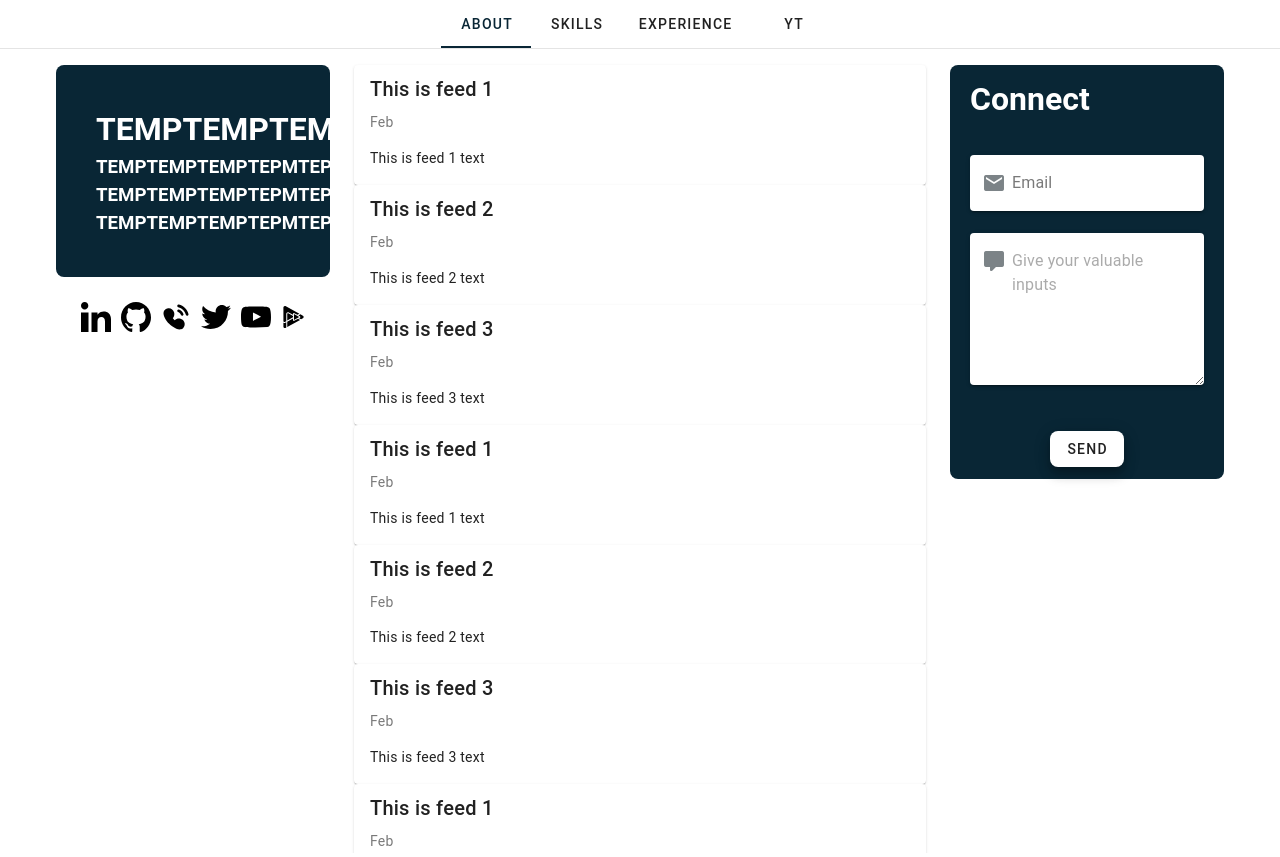
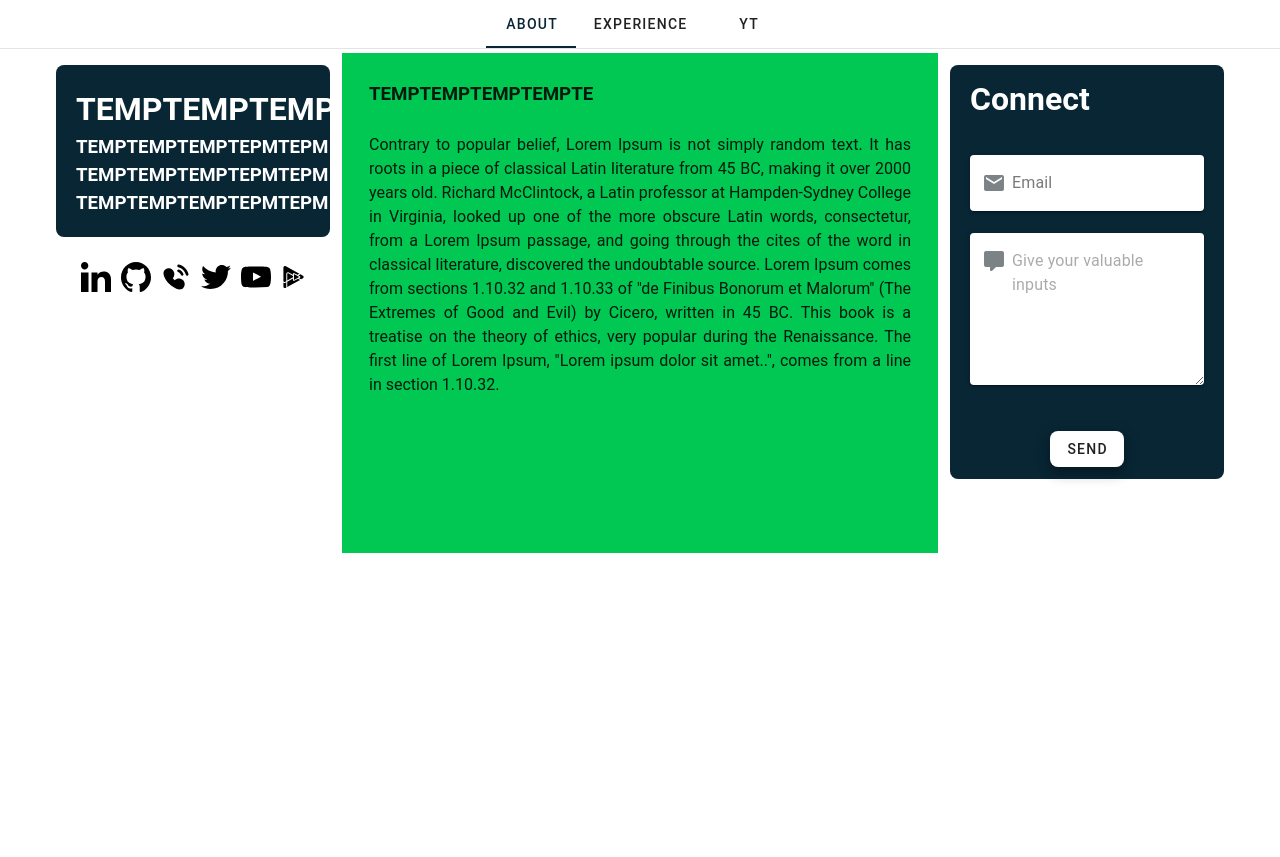
Before and after one commit to LogaMithran/PortFolio, a Vue app: page / in a window 1280 px wide. After the commit the page ends 800 px from the top, so only its background shows below. Built offline with nearby package versions, Linux system fonts and the light colour scheme; what @vue/apollo-option would draw is missing.

Commit message:
Feat: responsive build -1

```diff
--- a/components.d.ts
+++ b/components.d.ts
@@ -12,7 +12,6 @@ declare module 'vue' {
     Connect: typeof import('./src/components/Connect/index.vue')['default']
     Experience: typeof import('./src/components/Experience/index.vue')['default']
     Feed: typeof import('./src/components/Feed/index.vue')['default']
-    Skills: typeof import('./src/components/skills/index.vue')['default']
     YT: typeof import('./src/components/YT/index.vue')['default']
   }
 }
--- a/src/App.vue
+++ b/src/App.vue
@@ -15,30 +15,32 @@
     <v-divider></v-divider>
     <v-main>
       <v-container>
-        <v-row>
+        <v-row
+          class="full-row"
+        >
           <v-col
             xs="12"
+            sm="12"
             lg="3"
-            md="3"
           >
             <BasicDetail/>
           </v-col>
           <v-col
-            xs="10"
+            xs="12"
+            sm="10"
             lg="6"
-            md="6"
+            md="12"
             class="feed-non-scrollable"
             v-model="headerTabValue"
           >
-            <Feed v-if="parseInt(headerTabValue) == 0"/>
-            <Skills v-if="parseInt(headerTabValue) == 1"/>
-            <Experience v-if="parseInt(headerTabValue) == 2"/>
-            <YT v-if="parseInt(headerTabValue) == 3"/>
+            <About v-if="parseInt(headerTabValue) == 0"/>
+            <Experience v-if="parseInt(headerTabValue) == 1"/>
+            <YT v-if="parseInt(headerTabValue) == 2"/>
           </v-col>
           <v-col
             xs="12"
+            sm="12"
             lg="3"
-            md="3"
           >
             <Connect/>
           </v-col>
@@ -49,7 +51,7 @@
 </template>
 
 <script setup lang="ts">
-let header_tabs = ["About", "Skills", "Experience", "Yt"]
+let header_tabs = ["About", "Experience", "Yt"]
 </script>
 
 <script lang="ts">
@@ -63,13 +65,25 @@ export default {
 </script>
 
 <style>
-.details-div {
-  padding: 20px;
+
+.feed-non-scrollable {
+  min-height: 500px;
+  overflow: auto;
+  width: fit-content;
 }
 
-.feed-non-scrollable {
-  max-height: 100vh;
-  overflow: scroll;
-  min-width: 400px;
+@media (max-width: 600px) {
+  .full-row {
+    flex-direction: column;
+    background-color: #00b0ff;
+  }
 }
+
+@media (min-width: 1280px) {
+  .feed-non-scrollable {
+    background-color: #00c853;
+    overflow: scroll;
+  }
+}
+
 </style>
--- a/src/components/About/index.vue
+++ b/src/components/About/index.vue
@@ -10,7 +10,7 @@
 
 <style scoped>
 .about-div > h3, p {
-  padding: 10px;
+  padding: 15px 15px 10px 15px  ;
   text-align: justify;
 }
 </style>
--- a/src/components/Experience/index.vue
+++ b/src/components/Experience/index.vue
@@ -1,3 +1,67 @@
 <template>
-  This is exp
+  <v-container>
+    <div
+      v-for="experience in experiences"
+    >
+      <v-row class="exp-row">
+        <v-col
+        >
+          {{ experience.timeFrame }}
+        </v-col>
+        <v-col
+          class="details-column"
+        >
+          <v-row>
+            <h3>{{ experience.title }}</h3>
+            <p>{{ experience.description }}</p>
+          </v-row>
+          <v-row class="chip-div">
+            <v-chip
+              v-for="expChip in experience.skills"
+              color="#092635"
+            >
+              {{ expChip }}
+            </v-chip>
+          </v-row>
+        </v-col>
+      </v-row>
+    </div>
+  </v-container>
 </template>
+
+<style>
+
+.exp-row {
+  padding: 10px;
+}
+
+.details-column > h3, p {
+  text-align: justify;
+  margin-bottom: 15px;
+}
+
+.chip-div {
+  margin: 2rem;
+  display: flex;
+  flex-direction: row;
+  align-items: center;
+  justify-content: space-around;
+}
+</style>
+
+<script lang="ts">
+export default {
+  data: () => {
+    return {
+      experiences: [
+        {
+          timeFrame: "Jul/2022 - Present",
+          title: "TEST TEST TEST TILE",
+          skills: ["skill1", "skill2", "skill3"],
+          description: "orem Ipsum is simply dummy text of the printing and typesetting industry. Lorem Ipsum has been the industry's standard dummy text ever since the 1500s, when an unknown printer took a galley of type and scrambled it to make a type specimen book. It has survived not only five centuries, but also the leap into electronic typesetting, remaining essentially unchanged. It was popularised in the 1960s with the release of Letraset sheets containing Lorem Ipsum passages, and more recently with desktop publishing software like Aldus PageMaker including versions of Lorem Ipsum."
+        }
+      ]
+    }
+  }
+}
+</script>
--- a/src/components/YT/index.vue
+++ b/src/components/YT/index.vue
@@ -1,5 +1,89 @@
 <template>
-  This is YT
+  <v-container
+    class="yt-container"
+    v-for="yt in ytData"
+  >
+    <h3>{{ yt.videoTitle }}</h3>
+    <p>{{yt.videoDesscription}}</p>
+    <iframe
+      class="yt-frames"
+      src="https://www.youtube.com/embed/t1pLdDadcN4"
+      allowfullscreen>
+    </iframe>
+  </v-container>
 </template>
-<script setup lang="ts">
+<script lang="ts">
+export default {
+  data: () => {
+    return {
+      ytData: [
+        {
+          videoTitle: "This is video 1",
+          videoDesscription: "THIS IS VIDEO 1 DESCRIPTION",
+          videoUrl: "https://www.youtube.com/embed/t1pLdDadcN4"
+        },
+        {
+          videoTitle: "This is video 2",
+          videoDesscription: "THIS IS VIDEO 2 DESCRIPTION",
+          videoUrl: "https://www.youtube.com/embed/t1pLdDadcN4"
+        },
+        {
+          videoTitle: "This is video 3",
+          videoDesscription: "THIS IS VIDEO 3 DESCRIPTION",
+          videoUrl: "https://www.youtube.com/embed/t1pLdDadcN4"
+        },
+        {
+          videoTitle: "This is video 4",
+          videoDesscription: "THIS IS VIDEO 4 DESCRIPTION",
+          videoUrl: "https://www.youtube.com/embed/t1pLdDadcN4"
+        },
+        {
+          videoTitle: "This is video 4",
+          videoDesscription: "THIS IS VIDEO 4 DESCRIPTION",
+          videoUrl: "https://www.youtube.com/embed/t1pLdDadcN4"
+        },
+        {
+          videoTitle: "This is video 4",
+          videoDesscription: "THIS IS VIDEO 4 DESCRIPTION",
+          videoUrl: "https://www.youtube.com/embed/t1pLdDadcN4"
+        },
+        {
+          videoTitle: "This is video 4",
+          videoDesscription: "THIS IS VIDEO 4 DESCRIPTION",
+          videoUrl: "https://www.youtube.com/embed/t1pLdDadcN4"
+        },
+        {
+          videoTitle: "This is video 4",
+          videoDesscription: "THIS IS VIDEO 4 DESCRIPTION",
+          videoUrl: "https://www.youtube.com/embed/t1pLdDadcN4"
+        },
+        {
+          videoTitle: "This is video 4",
+          videoDesscription: "THIS IS VIDEO 4 DESCRIPTION",
+          videoUrl: "https://www.youtube.com/embed/t1pLdDadcN4"
+        },
+        {
+          videoTitle: "This is video 4",
+          videoDesscription: "THIS IS VIDEO 4 DESCRIPTION",
+          videoUrl: "https://www.youtube.com/embed/t1pLdDadcN4"
+        },
+      ]
+    }
+  }
+}
 </script>
+<style>
+.yt-frames {
+  width: fit-content;
+}
+
+.yt-container {
+  //padding: 15px;
+}
+
+@media (max-width: 600px) {
+  .yt-frames {
+    max-width: 600px;
+  }
+}
+</style>
--- a/src/components/skills/index.vue
+++ /dev/null
@@ -1,5 +0,0 @@
-<template>
-  This is Skills
-</template>
-<script setup lang="ts">
-</script>
```
Also changed, not shown: public/svg-skills/resume.png (added), 9 other files (tests, documents, lock files or other folders).
